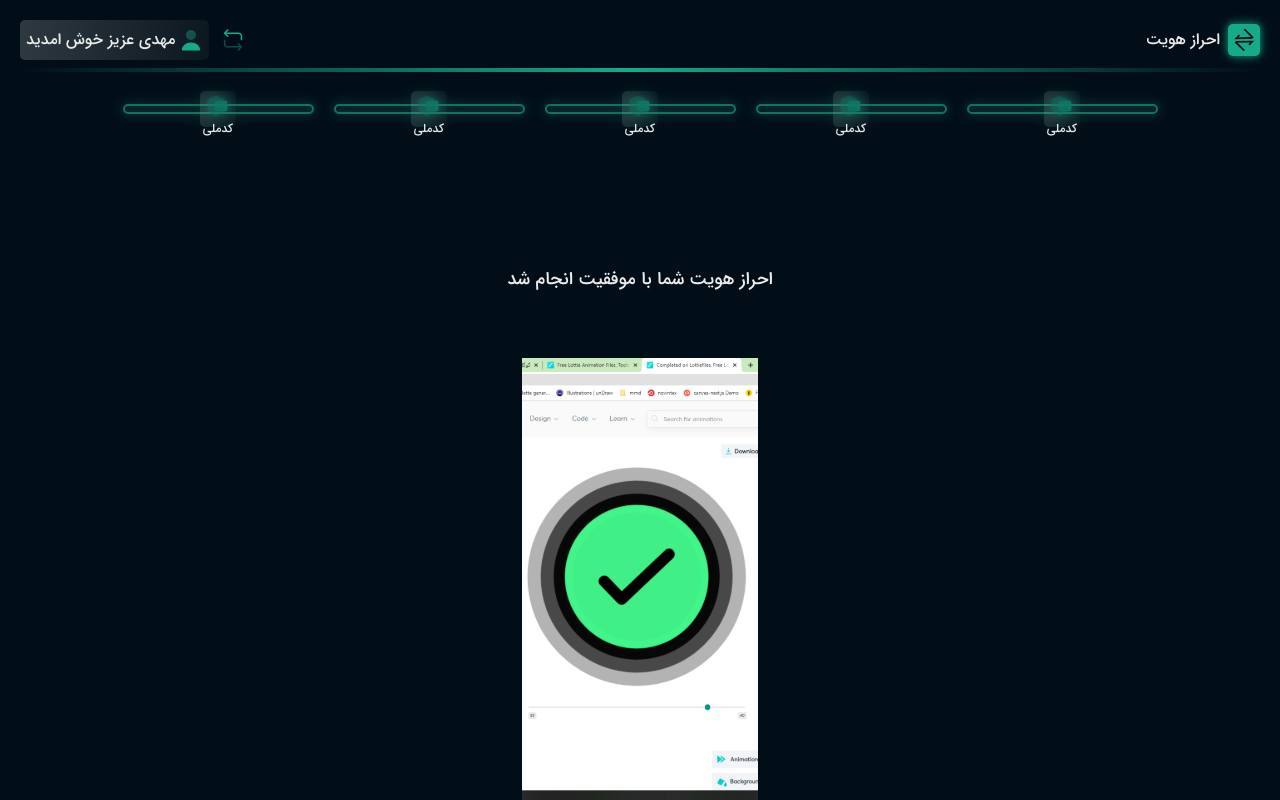
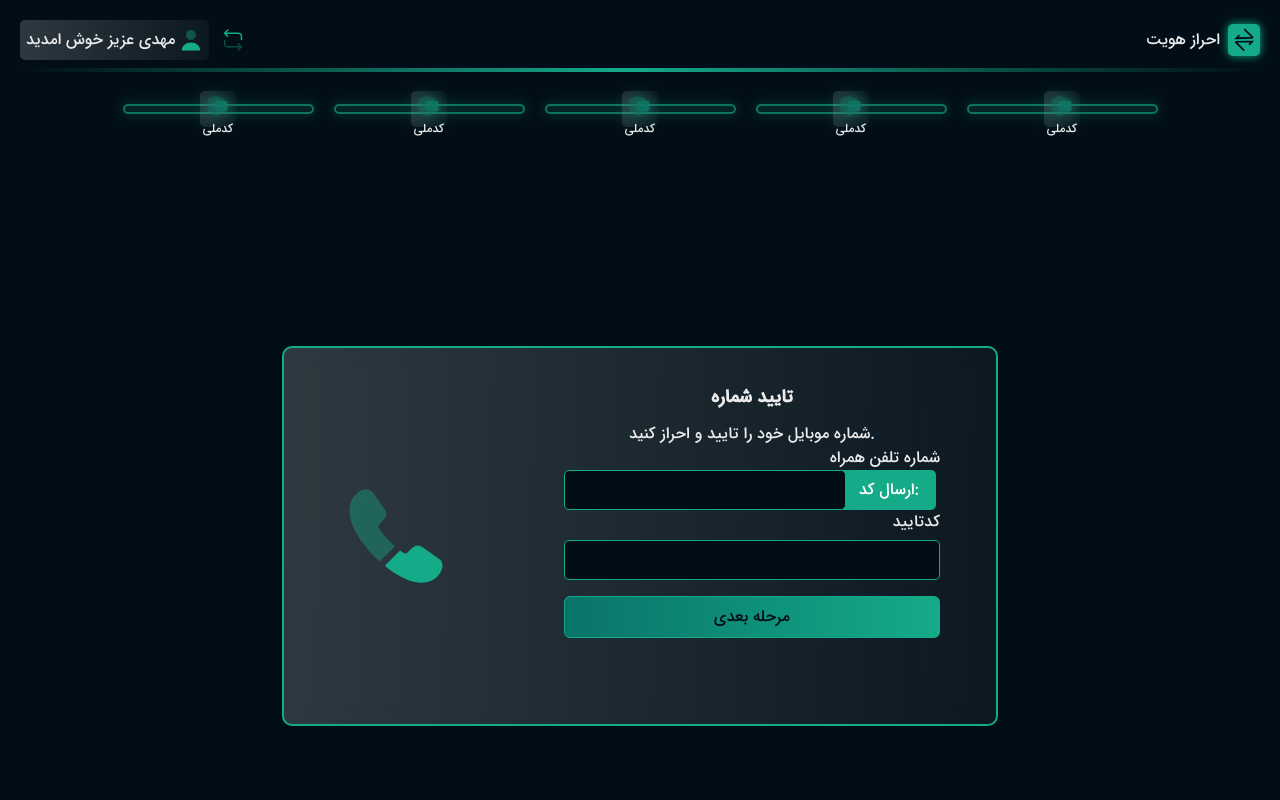
Before and after one commit to danyalbani240/dashboard, a Nuxt app: page /verify in a window 1280 px wide. Shown: the top 800 px of the page. Built offline with nearby package versions, Linux system fonts and the light colour scheme.

Commit message:
send code option added to base input

```diff
--- a/components/Base/BaseInput.vue
+++ b/components/Base/BaseInput.vue
@@ -3,6 +3,18 @@
     <label>
       {{ label }}
     </label>
+    <!-- input for sms code -->
+    <div v-if="code" class="sendcode-input flex flex-row-reverse items-center">
+      <input
+      type="text"
+      :placeholder="place"
+      class="bg-primary  px-2 w-9/12"
+      :class="{'placeholder-Neutral-Gray': placeWhite && !placeBlack}"
+    />
+    <button class="bg-Neutral-Green1 -ml-1 w-3/12 text-center sendcode-button text-white h-full">:ارسال کد</button>
+    </div>
+    <!-- input with verify icon -->
+
     <div class="relative" v-if="!!verify">
       <input
       type="text"
@@ -15,14 +27,14 @@
     </div>
     </div>
     <input
-    v-if="!verify"
+    v-if="!verify && !code"
       type="text"
       :placeholder="place"
       class="bg-primary w-full mt-1.5 px-2"
       :class="{'placeholder-Neutral-Gray': placeWhite && !placeBlack}"
     />
     <!--
-      for when binding added
+      for the time when binding added
       v-bind:value="model"
       v-on:input="model = $event"
      -->
@@ -32,6 +44,10 @@
 <script>
 export default {
   props: {
+    code:{
+      type:Boolean,
+      required:false
+    },
     verify:{
       type:Boolean,
       required:false
@@ -91,4 +107,14 @@ input {
     top: 55%;
     transform: translateY(-50%);
 }
+.sendcode-input{
+  width: 376px;
+  height: 40px;
+  border-radius: 5px;
+
+}
+.sendcode-button{
+  border-top-right-radius: 5px;
+  border-bottom-right-radius: 5px;
+}
 </style>
--- a/components/TheVerifyStageTwo.vue
+++ b/components/TheVerifyStageTwo.vue
@@ -3,7 +3,7 @@
     <div style="width: 389px">
       <p class="font-bold text-lg text-center mt-9">تایید شماره</p>
       <p class="text-center mt-2.5">.شماره موبایل خود را تایید و احراز کنید</p>
-      <base-input label="شماره تلفن همراه" />
+      <base-input label="شماره تلفن همراه" :code="true" />
       <base-input label="کدتایید" />
       <base-button class="mt-4" :bGreen="true" :full="true"
         >مرحله بعدی</base-button
--- a/pages/verify/index.vue
+++ b/pages/verify/index.vue
@@ -24,12 +24,12 @@
         <p class="text-center mt-2 text-xs">کدملی</p>
       </div>
     </div>
-    <!-- <the-verify-stage-one /> -->
-    <!-- <the-verify-stage-two /> -->
+     <!-- <the-verify-stage-one />  -->
+    <the-verify-stage-two />
     <!-- <the-verify-email-stage /> -->
     <!-- <the-authentication-stage /> -->
     <!-- <the-authentication-stage-two /> -->
-    <the-verify-completed />
+    <!-- <the-verify-completed /> -->
   </div>
 </template>
 
```
